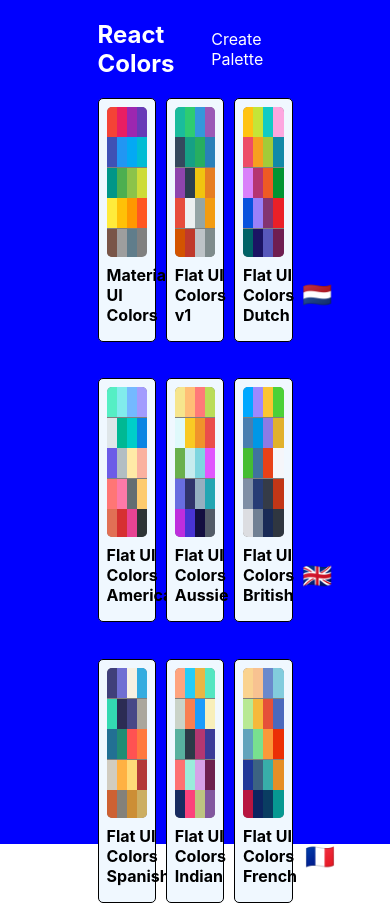
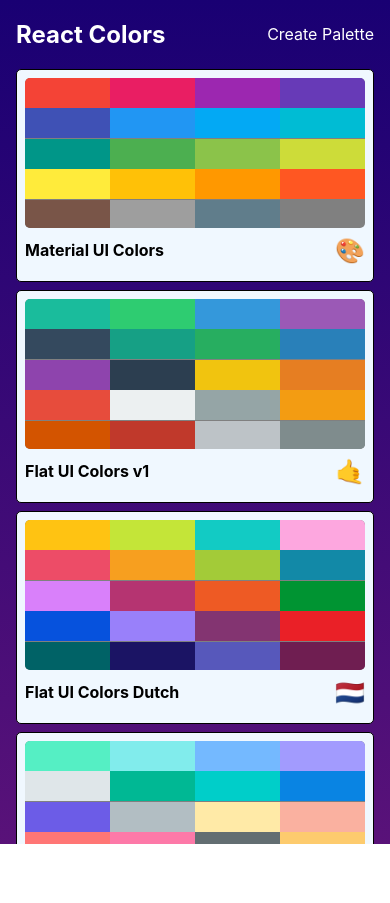
Before and after one commit to Dimisz/color-app, a React (Create React App) app: page / in a window 390 px wide. After the commit the page ends 844 px from the top, so only its background shows below. Built offline with nearby package versions, Linux system fonts and the light colour scheme.

Commit message:
Housekeeping

```diff
--- a/src/App.js
+++ b/src/App.js
@@ -1,5 +1,4 @@
 import { Route, Routes, useParams } from 'react-router-dom';
-import { useState } from 'react';
 import useLocalStorageState from './hooks/useLocalStorageState';
 
 import Palette from "./components/Palette/Palette";
--- a/src/components/PaletteList/PaletteList.module.css
+++ b/src/components/PaletteList/PaletteList.module.css
@@ -1,6 +1,8 @@
 .root {
-  background-color: blue;
+  background: linear-gradient(#190073,#591279);
+  /* #190073; */
   height: 100vh;
+  overflow: scroll;
   display: flex;
   align-items: flex-start;
   justify-content: center;
@@ -8,7 +10,7 @@
 .container {
   width: 50%;
   display: flex;
-  align-items: flex-start;
+  align-items: center;
   flex-direction: column;
   flex-wrap: wrap;
   /* border: 1px solid white; */
@@ -37,3 +39,38 @@
 a {
   text-decoration: none;
 }
+
+@media (max-width: 991.98px){
+  .container {
+    width: 80%;
+    margin: 1rem;
+  }
+}
+
+
+@media (max-width: 767.98px){
+  .container {
+    width: 90%;
+    margin: 1rem;
+  }
+
+  .palettes {
+    grid-template-columns: repeat(2, 50%);
+    grid-gap: 1rem;
+  }
+}
+
+
+@media (max-width: 575.98px){
+
+  .container {
+    margin: 0 1rem;
+    /* margin-left: 1rem; */
+    width: 100%;
+  }
+
+  .palettes {
+    grid-template-columns: repeat(1, 100%);
+    grid-gap: 0.5rem;
+  }
+}
--- a/src/hooks/useLocalStorageState.js
+++ b/src/hooks/useLocalStorageState.js
@@ -4,11 +4,18 @@ const useLocalStorageState = (key, defaultVal) => {
   const [state, setState] = useState(() => {
     let val;
     try {
-      val = JSON.parse(window.localStorage.getItem(key) || String(defaultVal));
+      if(JSON.parse(window.localStorage.getItem(key)) && JSON.parse(window.localStorage.getItem(key)).length > 0){
+        val = JSON.parse(window.localStorage.getItem(key));
+      }
+      else{
+        val = defaultVal;
+      }
     }
     catch(e){
       val = defaultVal;
     }
+    console.log('from custom hook');
+    console.log(val);
     return val;
   });
 
```
